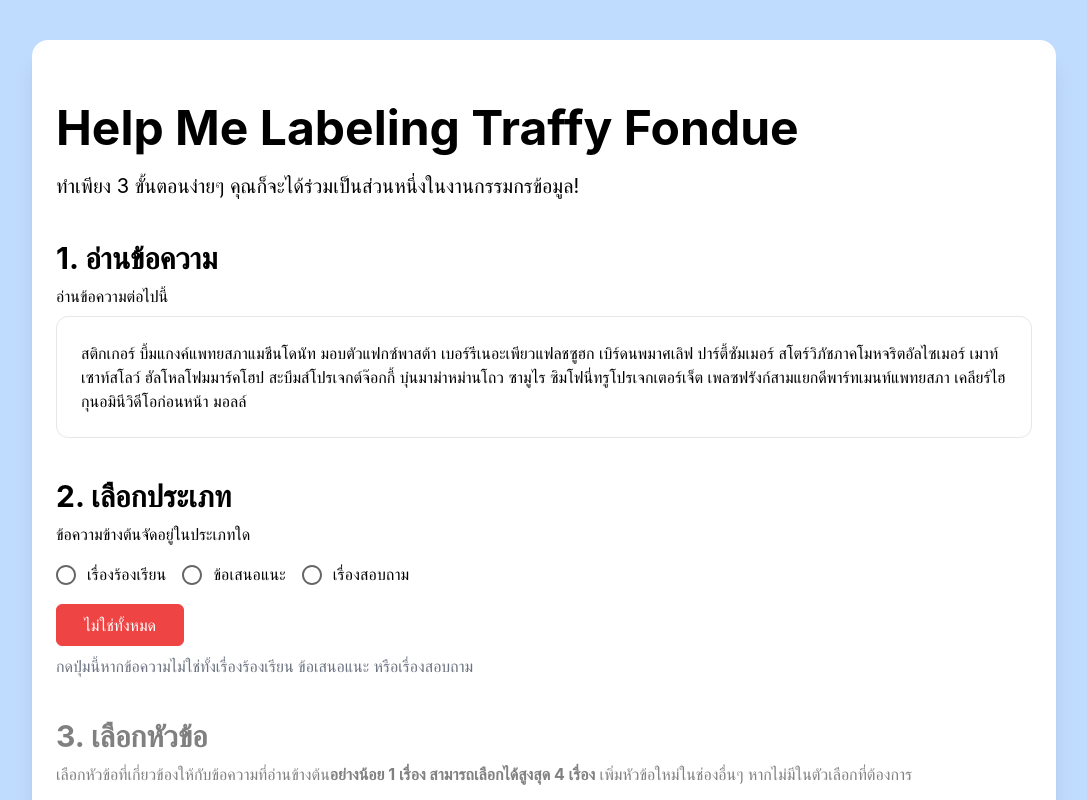
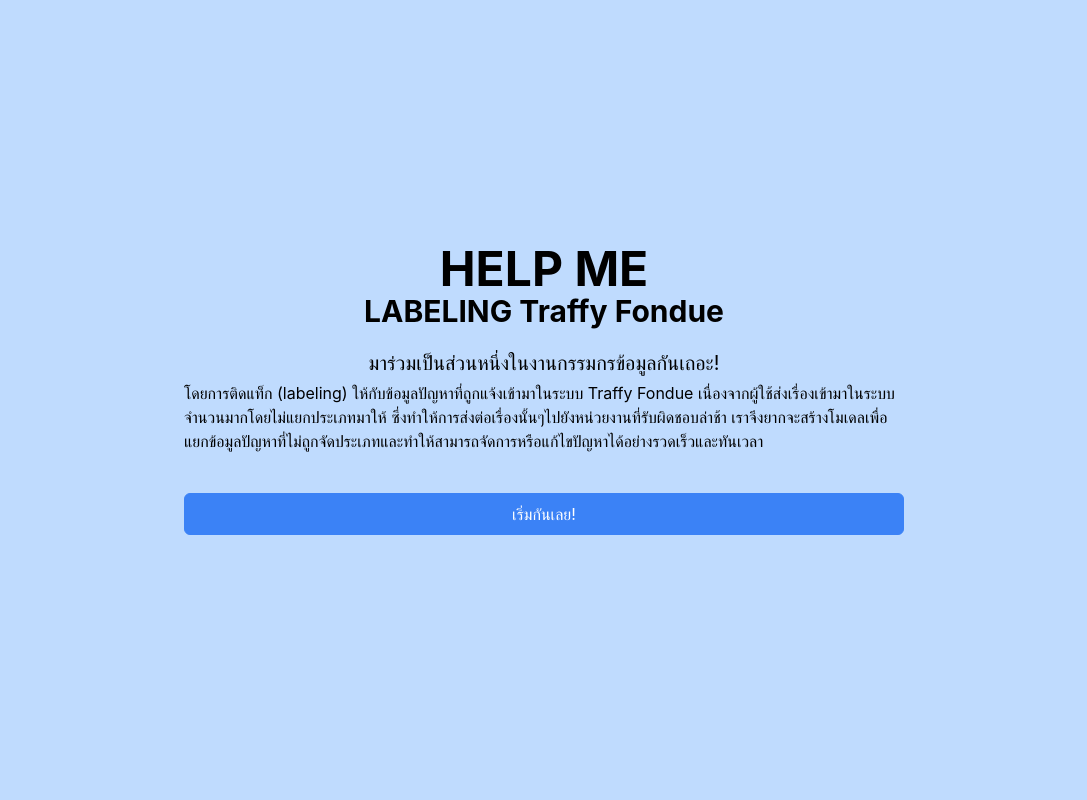
Before and after one commit to tjthanapat/help-me-labeling-traffy-fondue, a React (Create React App) app: page / in a window 1280 px wide. Shown: the top 800 px of the page, without its empty margins (96-1183 px from the left). Built offline with nearby package versions, Linux system fonts and the light colour scheme.

Commit message:
Add LandingPage

```diff
--- a/src/App.js
+++ b/src/App.js
@@ -1,20 +1,32 @@
-import React, { useState } from 'react';
+import React, { useEffect, useState } from 'react';
 import AssessPage from './containers/AssessPage';
+import LandingPage from './containers/LandingPage';
 import SuccessPage from './containers/SuccessPage';
 
 const App = () => {
   const [ticket, setTicket] = useState(null);
+  const [loadingTicket, setLoadingTicket] = useState(true);
   const [success, setSuccess] = useState(false);
+  const [showAssessPage, setShowAssessPage] = useState(false);
+
+  useEffect(() => {
+    setLoadingTicket(false);
+  }, []);
+
   if (success) {
     return <SuccessPage />;
+  } else if (showAssessPage) {
+    return (
+      <>
+        <AssessPage ticket={ticket} setSuccess={setSuccess} />
+      </>
+    );
   } else {
     return (
-      <>
-        <AssessPage
-          ticket={ticket}
-          setSuccess={setSuccess}
-        />
-      </>
+      <LandingPage
+        loadingTicket={loadingTicket}
+        setShowAssessPage={setShowAssessPage}
+      />
     );
   }
 };
--- /dev/null
+++ b/src/containers/LandingPage/index.js
@@ -0,0 +1,40 @@
+import React from 'react';
+
+const LandingPage = (props) => {
+  const { loadingTicket, setShowAssessPage } = props;
+  const handleClickStart = () => {
+    setShowAssessPage(true);
+  };
+  return (
+    <div className="min-h-screen flex justify-center items-center bg-blue-200">
+      <div className="w-full max-w-screen-md mx-5 my-10 py-10 px-6 rounded-2xl">
+        <div className="text-center">
+          <p className="text-5xl font-bold">HELP ME</p>
+          <p className="text-3xl font-bold">LABELING Traffy Fondue</p>
+        </div>
+        <p className="text-xl text-center mt-5">
+          มาร่วมเป็นส่วนหนึ่งในงานกรรมกรข้อมูลกันเถอะ!
+        </p>
+        <p className="text-md mt-1">
+          โดยการติดแท็ก (labeling) ให้กับข้อมูลปัญหาที่ถูกแจ้งเข้ามาในระบบ
+          Traffy Fondue
+          เนื่องจากผู้ใช้ส่งเรื่องเข้ามาในระบบจำนวนมากโดยไม่แยกประเภทมาให้
+          ซึ่งทำให้การส่งต่อเรื่องนั้นๆไปยังหน่วยงานที่รับผิดชอบล่าช้า
+          เราจึงยากจะสร้างโมเดลเพื่อแยกข้อมูลปัญหาที่ไม่ถูกจัดประเภทและทำให้สามารถจัดการหรือแก้ไขปัญหาได้อย่างรวดเร็วและทันเวลา
+        </p>
+        <div className="mt-10">
+          <button
+            type="button"
+            onClick={handleClickStart}
+            className="border border-blue-500 bg-blue-500 hover:bg-blue-600 text-white rounded-md w-full mb-5 px-4 py-2 transition duration-500 ease select-none disabled:bg-slate-400 disabled:border-slate-500 disabled:cursor-not-allowed"
+            disabled={loadingTicket}
+          >
+            {loadingTicket ? 'กำลังโหลด' : 'เริ่มกันเลย!'}
+          </button>
+        </div>
+      </div>
+    </div>
+  );
+};
+
+export default LandingPage;
```
